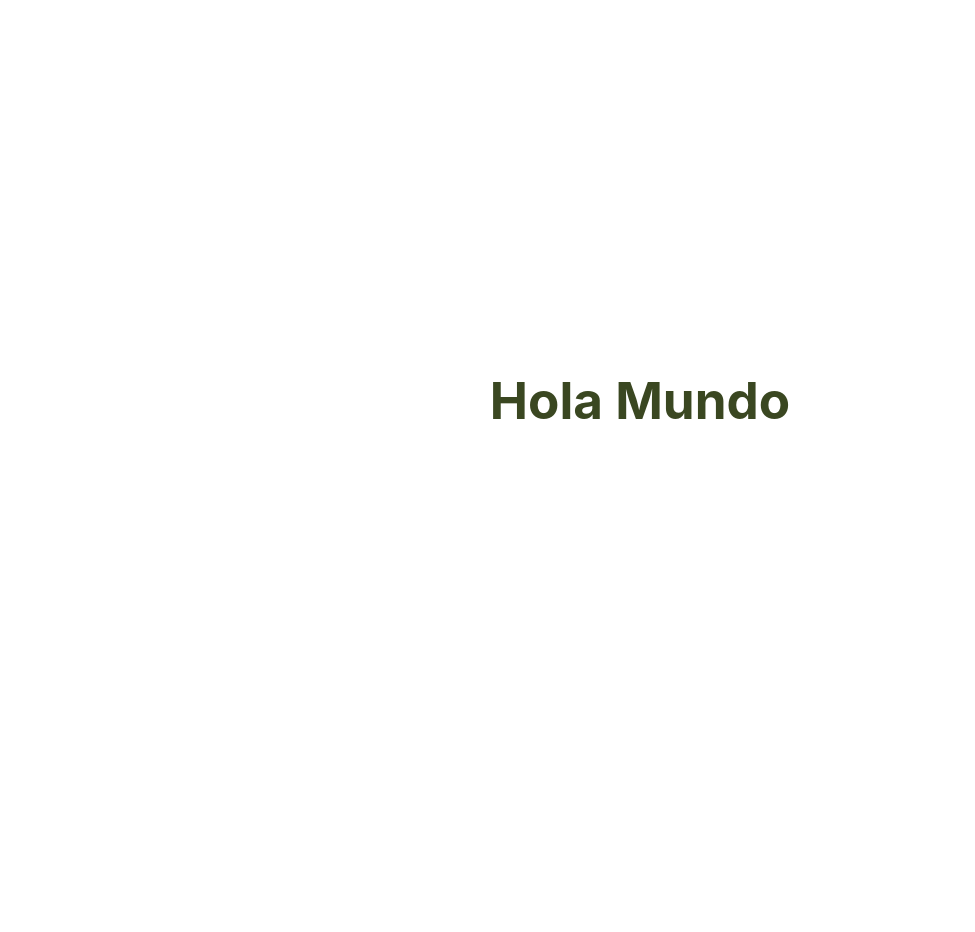
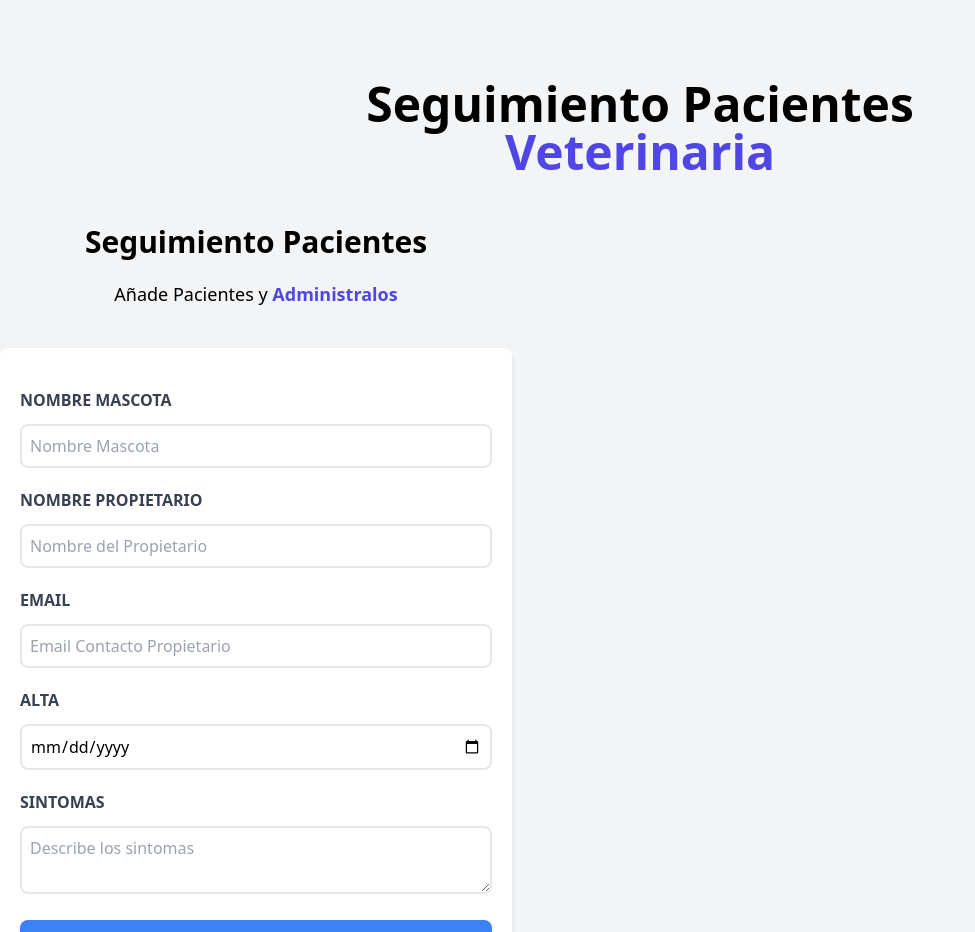
Before and after one commit to David-lp-ops/app-cita, a React (Vite) app: page / in a window 1280 px wide. Shown: the top 932 px of the page, without its empty margins (0-975 px from the left). Before the commit the page ends 800 px from the top, so only its background shows below. Built offline with nearby package versions, Linux system fonts and the light colour scheme.

Commit message:
add Seguimiento Pacientes

```diff
--- a/index.html
+++ b/index.html
@@ -6,7 +6,7 @@
     <meta name="viewport" content="width=device-width, initial-scale=1.0" />
     <title>Citas With React</title>
   </head>
-  <body>
+  <body class='bg-gray-100'>
     <div id="root"></div>
     <script type="module" src="/src/main.jsx"></script>
   </body>
--- a/package.json
+++ b/package.json
@@ -16,6 +16,9 @@
     "@types/react": "^18.0.15",
     "@types/react-dom": "^18.0.6",
     "@vitejs/plugin-react": "^2.0.0",
+    "autoprefixer": "^10.4.7",
+    "postcss": "^8.4.14",
+    "tailwindcss": "^3.1.6",
     "vite": "^3.0.0"
   }
 }
--- /dev/null
+++ b/postcss.config.cjs
@@ -0,0 +1,6 @@
+module.exports = {
+  plugins: {
+    tailwindcss: {},
+    autoprefixer: {},
+  },
+}
--- a/src/App.css
+++ /dev/null
@@ -1,41 +0,0 @@
-#root {
-  max-width: 1280px;
-  margin: 0 auto;
-  padding: 2rem;
-  text-align: center;
-}
-
-.logo {
-  height: 6em;
-  padding: 1.5em;
-  will-change: filter;
-}
-.logo:hover {
-  filter: drop-shadow(0 0 2em #646cffaa);
-}
-.logo.react:hover {
-  filter: drop-shadow(0 0 2em #61dafbaa);
-}
-
-@keyframes logo-spin {
-  from {
-    transform: rotate(0deg);
-  }
-  to {
-    transform: rotate(360deg);
-  }
-}
-
-@media (prefers-reduced-motion: no-preference) {
-  a:nth-of-type(2) .logo {
-    animation: logo-spin infinite 20s linear;
-  }
-}
-
-.card {
-  padding: 2em;
-}
-
-.read-the-docs {
-  color: #888;
-}
--- a/src/App.jsx
+++ b/src/App.jsx
@@ -1,10 +1,14 @@
-import './App.css'
-
+import Header from './components/Header'
+import Formulario from './components/Formulario'
+import ListadoPacientes from './components/ListadoPacientes'
 function App() {
 
   return (
-    <div className="App">
-     <h1>Hola Mundo</h1>
+    <div className="container mx-auto mt-20">
+     <Header />
+     <div className='mt-12 md:flex'/>
+     <Formulario />
+     <ListadoPacientes />
     </div>
   )
 }
--- /dev/null
+++ b/src/components/Formulario.jsx
@@ -0,0 +1,73 @@
+const Formulario = () => {
+  return (
+    <div className='md:w-1/2 lg:w-2/5'>
+        <h2 className='font-black text-3xl text-center'>
+            Seguimiento Pacientes</h2>
+        <p className='text-lg mt-5 text-center mb-10'>
+            Añade Pacientes y {""}
+            <span className='text-indigo-600 font-bold'>Administralos</span>
+        </p>
+        <form className='bg-white shadow-md rounded-lg py-10 px-5'>
+            <div className="mb-5">
+                <label htmlFor="mascota"  className="block text-gray-700 uppercase font-bold">Nombre Mascota</label>
+                <input id="mascota" className="border-2 w-full p-2 mt-3 rounded-lg" type="text" placeholder="Nombre Mascota" />
+            </div>
+            <div className="mb-5">
+                <label
+                htmlFor="propietario"
+                className="block text-gray-700 uppercase font-bold">
+                    Nombre Propietario</label>
+                <input
+                id="propietario"
+                className="border-2 w-full p-2 mt-3 rounded-lg"
+                type="text"
+                placeholder="Nombre del Propietario" />
+            </div>
+            <div className="mb-5">
+                <label
+                htmlFor="email"
+                className="block text-gray-700 uppercase font-bold">
+                    Email</label>
+                <input
+                id="email"
+                className="border-2 w-full p-2 mt-3 rounded-lg"
+                type="email"
+                placeholder="Email Contacto Propietario" />
+            </div>
+            <div className="mb-5">
+                <label
+                htmlFor="alta"
+                className="block text-gray-700 uppercase font-bold">
+                    Alta</label>
+                <input
+                id="alta"
+                className="border-2 w-full p-2 mt-3 rounded-lg"
+                type="date"
+                />
+            </div>
+
+            <div className="mb-5">
+                <label
+                htmlFor="sintomas"
+                className="block text-gray-700 uppercase font-bold">
+                    Sintomas</label>
+                <textarea
+                id="sintomas"
+                className="border-2 w-full p-2 mt-3 rounded-lg"
+                type="date"
+                placeholder="Describe los sintomas"
+                />
+            </div>
+
+            <input
+            type="submit"
+            className="bg-blue-500 hover:bg-blue-700 text-white font-bold  w-full py-2 px-4 rounded-lg cursor-pointer shadow-md"
+            value="Agregar Paciente" />
+
+
+        </form>
+    </div>
+  )
+}
+
+export default Formulario
--- /dev/null
+++ b/src/components/Header.jsx
@@ -0,0 +1,11 @@
+export default function Header() {
+    return (
+
+            <>
+               <h1 className='font-black text-5xl text-center md:w-1/2 mx-auto'>Seguimiento Pacientes {""}
+                <span className='text-indigo-600'>Veterinaria</span></h1>
+            </>
+
+    )
+
+}
--- /dev/null
+++ b/src/components/ListadoPacientes.jsx
@@ -0,0 +1,9 @@
+const ListadoPacientes = () => {
+  return (
+    <div className='md:w-1/2 lg:w-3/5'>
+        <h2>ListadoPacientes</h2>
+    </div>
+  )
+}
+
+export default ListadoPacientes
--- a/src/index.css
+++ b/src/index.css
@@ -1,70 +1,3 @@
-:root {
-  font-family: Inter, Avenir, Helvetica, Arial, sans-serif;
-  font-size: 16px;
-  line-height: 24px;
-  font-weight: 400;
-
-  color-scheme: light dark;
-  color: rgba(255, 255, 255, 0.87);
-  background-color: #c51e1e;
-
-  font-synthesis: none;
-  text-rendering: optimizeLegibility;
-  -webkit-font-smoothing: antialiased;
-  -moz-osx-font-smoothing: grayscale;
-  -webkit-text-size-adjust: 100%;
-}
-
-a {
-  font-weight: 500;
-  color: #646cff;
-  text-decoration: inherit;
-}
-a:hover {
-  color: #535bf2;
-}
-
-body {
-  margin: 0;
-  display: flex;
-  place-items: center;
-  min-width: 320px;
-  min-height: 100vh;
-}
-
-h1 {
-  font-size: 3.2em;
-  line-height: 1.1;
-}
-
-button {
-  border-radius: 8px;
-  border: 1px solid transparent;
-  padding: 0.6em 1.2em;
-  font-size: 1em;
-  font-weight: 500;
-  font-family: inherit;
-  background-color: #1a1a1a;
-  cursor: pointer;
-  transition: border-color 0.25s;
-}
-button:hover {
-  border-color: #646cff;
-}
-button:focus,
-button:focus-visible {
-  outline: 4px auto -webkit-focus-ring-color;
-}
-
-@media (prefers-color-scheme: light) {
-  :root {
-    color: #3a4721;
-    background-color: #ffffff;
-  }
-  a:hover {
-    color: #747bff;
-  }
-  button {
-    background-color: #f9f9f9;
-  }
-}
+@tailwind base;
+@tailwind components;
+@tailwind utilities;
--- /dev/null
+++ b/tailwind.config.cjs
@@ -0,0 +1,8 @@
+/** @type {import('tailwindcss').Config} */
+module.exports = {
+  content: ["index.html","./src/**/*.jsx"],
+  theme: {
+    extend: {},
+  },
+  plugins: [],
+}
```
Also changed, not shown: 1 other file (tests, documents, lock files or other folders).
